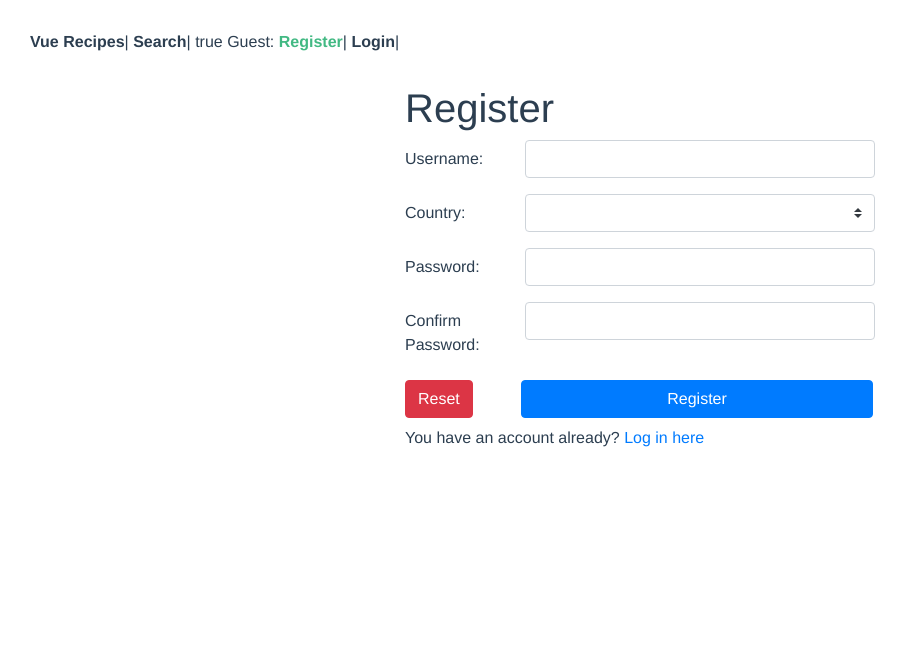
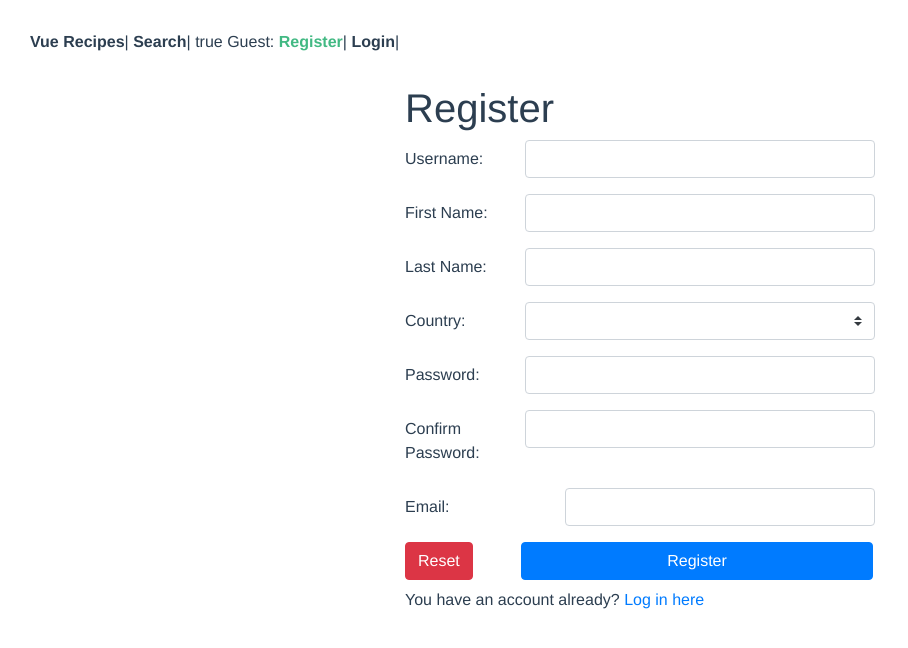
Before and after one commit to shaySitri/HungryPotterClient, a Vue app: page /#/register in a window 1280 px wide. Shown: the top 648 px of the page, without its empty margins (0-908 px from the left). Built offline with nearby package versions, Linux system fonts and the light colour scheme.

Commit message:
basic reg validations

```diff
--- a/src/pages/RegisterPage.vue
+++ b/src/pages/RegisterPage.vue
@@ -6,8 +6,8 @@
         id="input-group-username"
         label-cols-sm="3"
         label="Username:"
-        label-for="username"
-      >
+        label-for="username">
+
         <b-form-input
           id="username"
           v-model="$v.form.username.$model"
@@ -24,6 +24,48 @@
           Username alpha
         </b-form-invalid-feedback>
       </b-form-group>
+
+
+      <b-form-group
+        id="input-group-firstname"
+        label-cols-sm="3"
+        label="First Name:"
+        label-for="firstName"
+      >
+        <b-form-input
+          id="firstName"
+          v-model="$v.form.firstName.$model"
+          type="text"
+          :state="validateState('firstName')"
+        ></b-form-input>
+        <b-form-invalid-feedback v-if="!$v.form.firstName.required">
+          First name is required.
+        </b-form-invalid-feedback>
+        <b-form-invalid-feedback v-if="!$v.form.firstName.alpha">
+          First name should contain only letters.
+        </b-form-invalid-feedback>
+      </b-form-group>
+
+      <b-form-group
+        id="input-group-lastName"
+        label-cols-sm="3"
+        label="Last Name:"
+        label-for="lastName"
+      >
+        <b-form-input
+          id="lastName"
+          v-model="$v.form.lastName.$model"
+          type="text"
+          :state="validateState('lastName')"
+        ></b-form-input>
+        <b-form-invalid-feedback v-if="!$v.form.lastName.required">
+          Last name is required.
+        </b-form-invalid-feedback>
+        <b-form-invalid-feedback v-if="!$v.form.lastName.alpha">
+          Last name should contain only letters.
+        </b-form-invalid-feedback>
+      </b-form-group>
+
 
       <b-form-group
         id="input-group-country"
@@ -57,13 +99,11 @@
         <b-form-invalid-feedback v-if="!$v.form.password.required">
           Password is required
         </b-form-invalid-feedback>
-        <b-form-text v-else-if="$v.form.password.$error" text-variant="info">
-          Your password should be <strong>strong</strong>. <br />
-          For that, your password should be also:
+        <b-form-text v-else-if="!$v.form.password.containsPasswordRequirement">
+          Your password should contain letters, number and special charcters.<br />
         </b-form-text>
         <b-form-invalid-feedback
-          v-if="$v.form.password.required && !$v.form.password.length"
-        >
+          v-if="$v.form.password.required && !$v.form.password.length">
           Have length between 5-10 characters long
         </b-form-invalid-feedback>
       </b-form-group>
@@ -89,6 +129,29 @@
           The confirmed password is not equal to the original password
         </b-form-invalid-feedback>
       </b-form-group>
+
+      <b-form-group
+        id="input-group-Email"
+        label-cols-sm="4"
+        label="Email:"
+        label-for="email">
+        <b-form-input
+          id="email"
+          type="text"
+          v-model="$v.form.email.$model"
+          :state="validateState('email')"
+        ></b-form-input>
+        <b-form-invalid-feedback v-if="!$v.form.email.required">
+          Email is required
+        </b-form-invalid-feedback>
+        <b-form-invalid-feedback
+          v-else-if="!$v.form.email.isEmailValid">
+          Your email is not valid.
+        </b-form-invalid-feedback>
+
+      </b-form-group>
+
+
 
       <b-button type="reset" variant="danger">Reset</b-button>
       <b-button
@@ -127,7 +190,6 @@ import {
   maxLength,
   alpha,
   sameAs,
-  email
 } from "vuelidate/lib/validators";
 
 export default {
@@ -156,16 +218,29 @@ export default {
         length: (u) => minLength(3)(u) && maxLength(8)(u),
         alpha
       },
+      firstName: {
+        required,
+        alpha
+      },
+      lastName: {
+        required,
+        alpha
+      },
       country: {
         required
       },
       password: {
         required,
-        length: (p) => minLength(5)(p) && maxLength(10)(p)
+        length: (p) => minLength(5)(p) && maxLength(10)(p),
+        containsPasswordRequirement: (value) => /(?=.*[a-zA-Z])(?=.*[0-9])(?=.*[!@#\$%\^&\*])/.test(value)
       },
       confirmedPassword: {
         required,
         sameAsPassword: sameAs("password")
+      },
+      email: {
+        required,
+        isEmailValid: (value) => /^\w+([\.-]?\w+)*@\w+([\.-]?\w+)*(\.\w{2,3})+$/.test(value)
       }
     }
   },
@@ -183,11 +258,16 @@ export default {
       try {
         const response = await this.axios.post(
           // "https://test-for-3-2.herokuapp.com/user/Register",
-          this.$root.store.server_domain + "/Register",
+          this.$root.store.server_domain + "/register",
 
           {
             username: this.form.username,
-            password: this.form.password
+            password: this.form.password,
+            firstname: this.form.firstName,
+            lastname: this.form.lastName,
+            email: this.form.email,
+            country: this.form.country,
+
           }
         );
         this.$router.push("/login");
@@ -203,6 +283,9 @@ export default {
       if (this.$v.form.$anyError) {
         return;
       }
+
+      console.log(this.form.username)
+
       // console.log("register method go");
       this.Register();
     },
@@ -219,7 +302,7 @@ export default {
       this.$nextTick(() => {
         this.$v.$reset();
       });
-    }
+    },
   }
 };
 </script>
```
